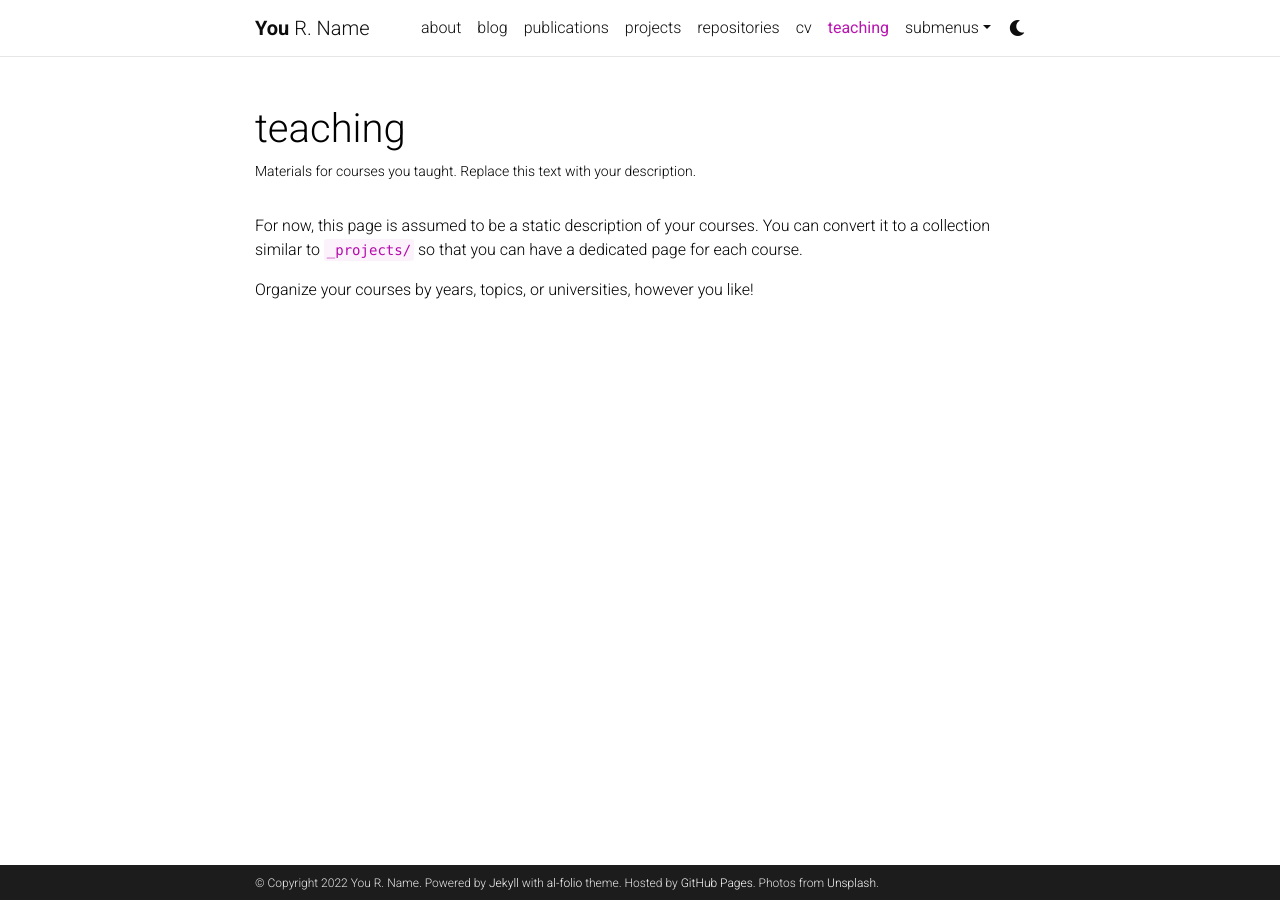
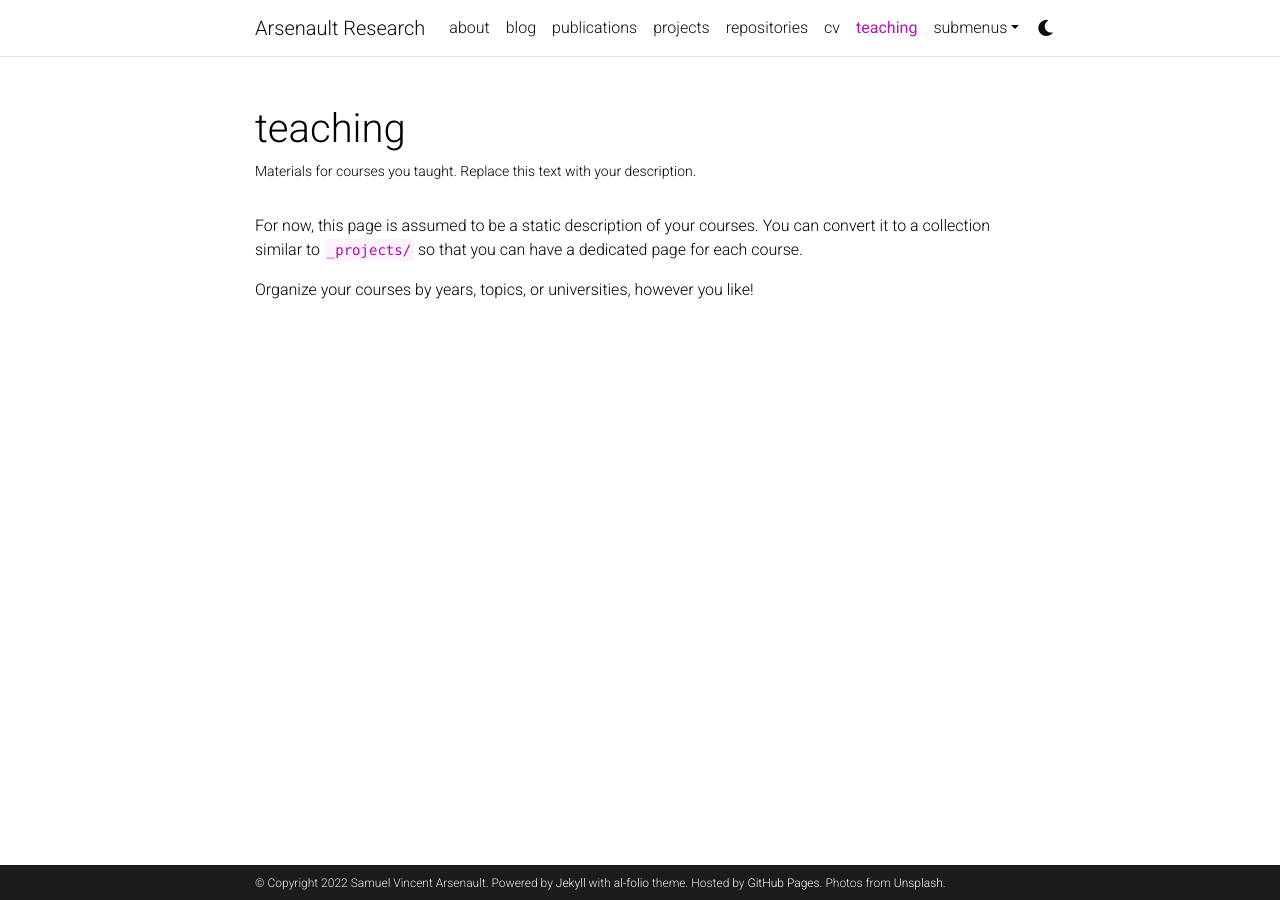
Before and after one commit to ArsenaultResearch/ArsenaultResearch.github.io, a Jekyll site: the page built from _pages/teaching.md, in a window 1280 px wide. Built offline with Jekyll 4.4.1, drawn with Linux system fonts in a browser that asks for light colours; comment, search, counter and statistics services are not loaded; a style sheet for code colours, icons or effects is not loaded.

Commit message:
updated .yml

```diff
--- a/_config.yml
+++ b/_config.yml
@@ -2,11 +2,11 @@
 # Site settings
 # -----------------------------------------------------------------------------
 
-title: blank # the website title (if blank, full name will be used instead)
-first_name: You
-middle_name: R.
-last_name: Name
-email: you@example.com
+title: Arsenault Research # the website title (if blank, full name will be used instead)
+first_name: Samuel
+middle_name: Vincent
+last_name: Arsenault
+email: samarsenault93@gmail.com
 description: > # the ">" symbol means to ignore newlines until "footer_text:"
   A simple, whitespace theme for academics. Based on [*folio](https://github.com/bogoli/-folio) design.
 footer_text: >
@@ -18,8 +18,8 @@
 lang: en # the language of your site (for example: en, fr, cn, ru, etc.)
 icon: ⚛️  # the emoji used as the favicon (alternatively, provide image name in /assets/img/)
 
-url: https://alshedivat.github.io # the base hostname & protocol for your site
-baseurl: /al-folio # the subpath of your site, e.g. /blog/
+url: https://arsenaultresearch.github.io # the base hostname & protocol for your site
+baseurl: # the subpath of your site, e.g. /blog/
 last_updated: false # set to true if you want to display last updated in the footer
 impressum_path:  # set to path to include impressum link in the footer, use the same path as permalink in a page, helps to conform with EU GDPR
 
```
